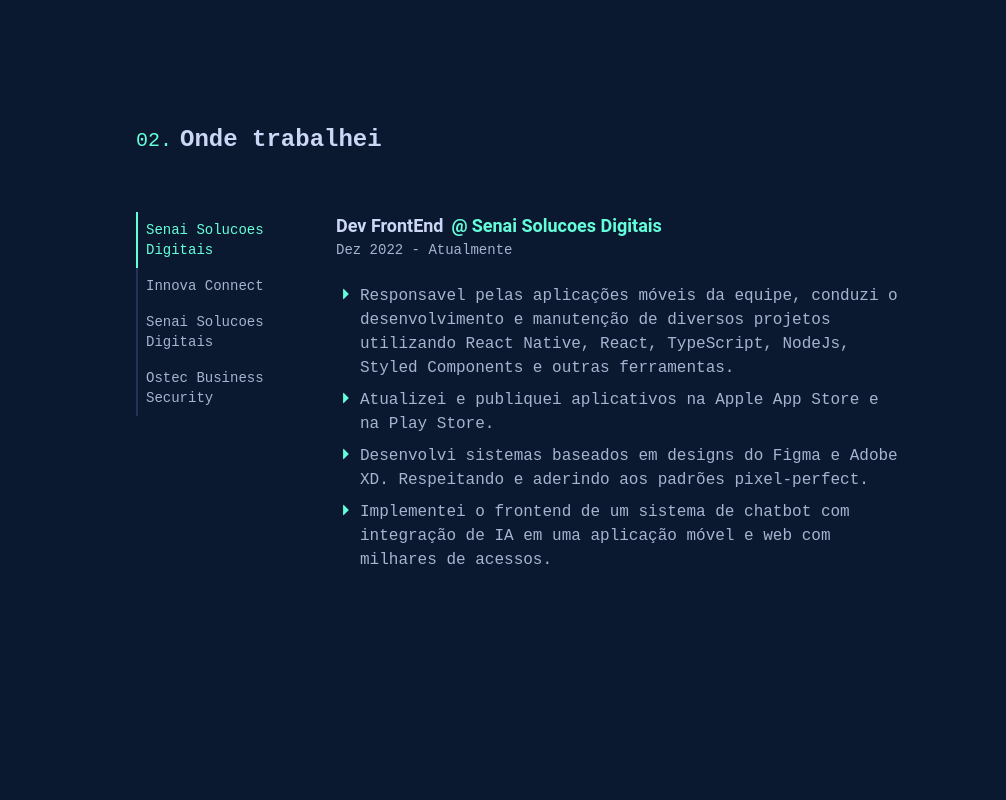
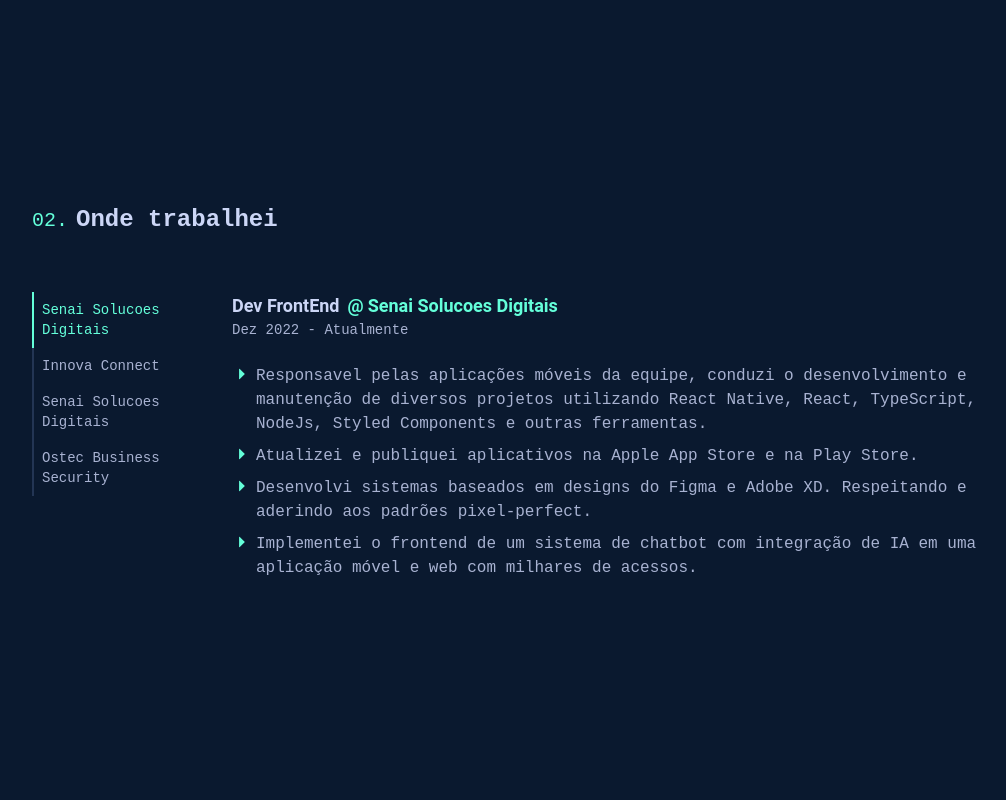
Before and after one commit to pdrohm/v2-portfolio, a React (Vite) app: page / in a window 1280 px wide. Shown: the part 1540-2340 px from the top of the page, without its empty margins (120-1126 px from the left). Built offline with nearby package versions, Linux system fonts and the light colour scheme.

Commit message:
Improve resposiviness

```diff
--- a/src/components/Body.jsx
+++ b/src/components/Body.jsx
@@ -2,8 +2,8 @@
 
 const Body = ({ children }) => {
   return (
-    <div className="lg:mx-32 xl:mx-44">
-      <div className="px-6 pt-36 xl:px-10 2xl:px-72">{children}</div>
+    <div className="xl:mx- lg:mx-32">
+      <div className="3xl:px-72 px-6 pt-36 2xl:px-40">{children}</div>
     </div>
   );
 };
--- a/src/components/Project/MainProject/ProjectData.jsx
+++ b/src/components/Project/MainProject/ProjectData.jsx
@@ -4,12 +4,12 @@
 
 const DataMobile = ({ project }) => {
   return (
-    <div className="w- flex w-4/5 flex-col gap-y-5 rounded-sm bg-light-navy p-6 md:hidden">
+    <div className="flex w-full flex-col gap-y-5 rounded-sm bg-light-navy p-6 md:hidden">
       <h1 className="text-xl font-semibold text-lightest-slate">
         {project.title}
       </h1>
       <p>{project.description}</p>
-      <div className="flex gap-x-4 font-mono text-sm">
+      <div className="flex flex-wrap gap-x-4 font-mono text-sm">
         {project.techs.map((tech) => (
           <span key={tech}>{tech}</span>
         ))}
--- a/src/pages/About.jsx
+++ b/src/pages/About.jsx
@@ -8,7 +8,7 @@
 const About = () => {
   return (
     <FadeIn>
-      <section id="about" className="flex h-screen flex-col justify-start">
+      <section id="about" className="flex  flex-col justify-start md:h-screen">
         <h1 className="numbered-title">
           <span>01.</span>
           <span>Sobre Mim</span>
--- a/src/pages/Experience.jsx
+++ b/src/pages/Experience.jsx
@@ -9,7 +9,7 @@
   return (
     <FadeIn>
       <section
-        className="mt-96 flex h-screen flex-col px-10 md:mt-0 2xl:px-32"
+        className="my-96 flex flex-col md:mt-20 2xl:px-32"
         id="experience"
       >
         <h1 className="numbered-title mb-14">
@@ -46,7 +46,7 @@
 
             <ul className="text-md mt-5 flex flex-col font-mono">
               {experiences[selectedTab].description.map((sentence) => (
-                <li key={sentence.sentence} className="h-25 my-1 flex gap-x-1">
+                <li key={sentence.sentence} className="my-1 flex gap-x-1">
                   <div>
                     <GoTriangleRight color={"#64ffda"} size={20} />
                   </div>
--- a/tailwind.config.js
+++ b/tailwind.config.js
@@ -23,6 +23,9 @@
       fontFamily: {
         mono: ["SF Mono", "Fira Code", "Fira Mono", "Roboto Mono", "monospace"],
       },
+      screens: {
+        "3xl": "1600px",
+      },
     },
   },
   plugins: [],
```
